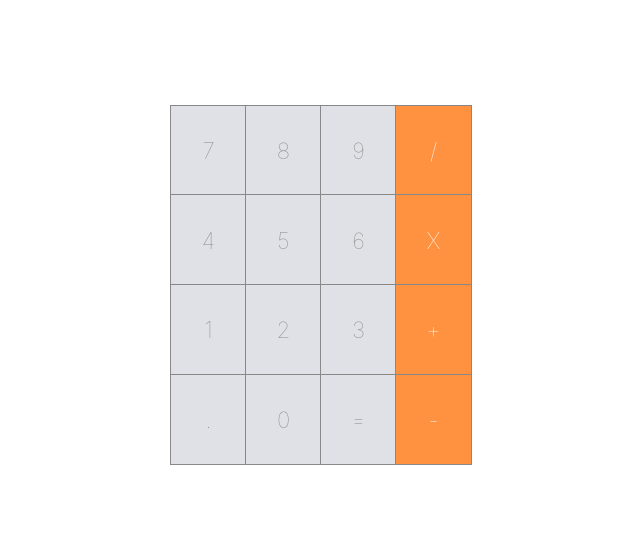
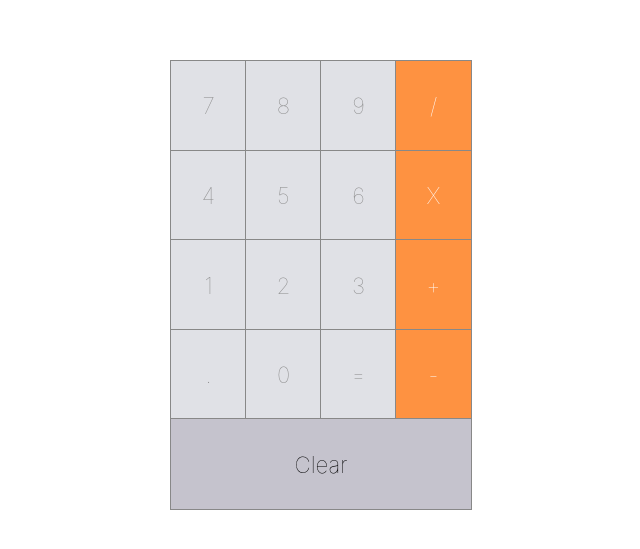
Before and after one commit to nbroeder/Calculator, a React (Create React App) app in the folder calculator/: page / in a window 1280 px wide. Shown: the part 115-664 px from the top of the page, without its empty margins (319-959 px from the left). Built offline with nearby package versions, Linux system fonts and the light colour scheme.

Commit message:
Added a clear button to the calculator

```diff
--- a/calculator/src/App.js
+++ b/calculator/src/App.js
@@ -2,6 +2,7 @@ import React, { Component } from 'react';
 import './App.css';
 import Button  from './components/Button';
 import Input from './components/Input';
+import ClearButton from './components/ClearButton'
 
 
 class App extends Component {
@@ -43,6 +44,9 @@ class App extends Component {
         <Button>=</Button>
         <Button>-</Button>
        </div>
+       <div className="row">
+         <ClearButton handleClear={()=> this.setState({Input: ""})}>Clear</ClearButton>
+       </div>
      </div>
     </div>
   );
--- a/calculator/src/components/ClearButton.css
+++ b/calculator/src/components/ClearButton.css
@@ -0,0 +1,13 @@
+.clear-btn{
+    height: 4em;
+    display: flex;
+    justify-content: center;
+    align-items: center;
+    font-weight: lighter;
+    font-size: 1.4em;
+    background-color: #c5c3cd;
+    color:black;
+    flex: 1;
+    outline: 1px solid #888888;
+
+}
--- a/calculator/src/components/ClearButton.jsx
+++ b/calculator/src/components/ClearButton.jsx
@@ -0,0 +1,10 @@
+import React from 'react';
+import './ClearButton.css';
+
+const ClearButton =(props)=>(
+    <div className="clear-btn" onClick={props.handleClear}>
+        {props.children}</div>
+
+)
+
+export default ClearButton;
```
